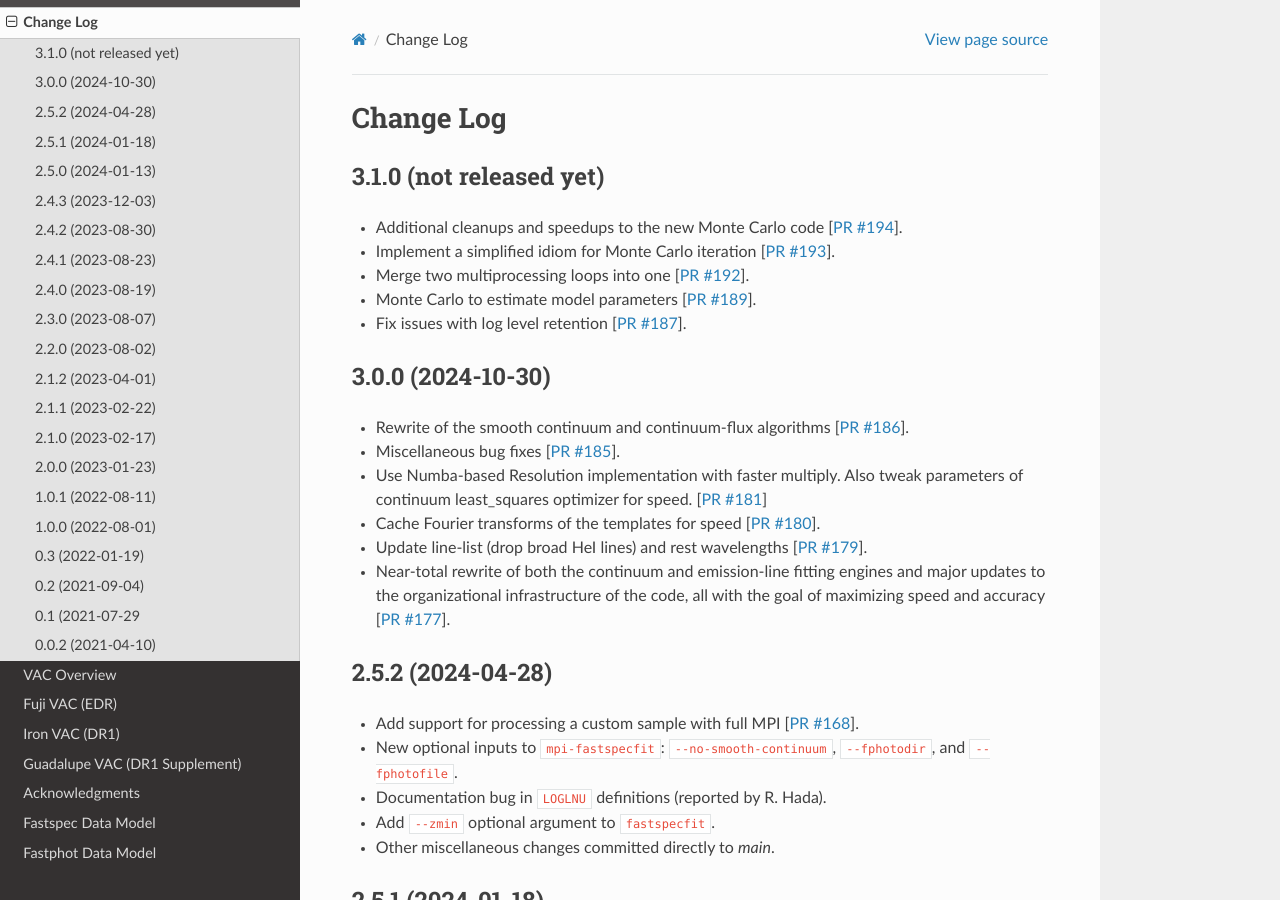
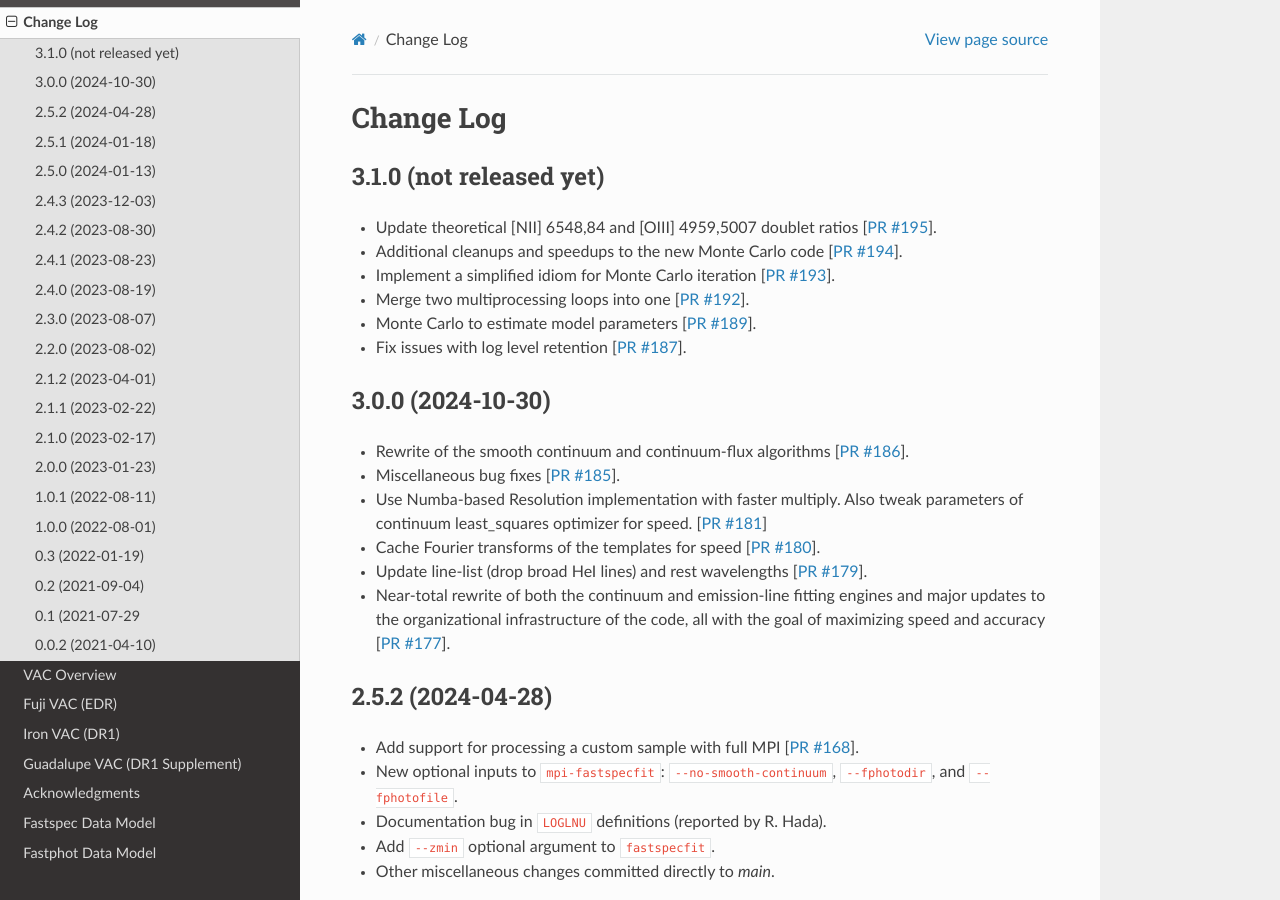
Before and after one commit to desihub/fastspecfit, a Sphinx documentation site: the page built from doc/changes.rst, in a window 1280 px wide and 900 px high. Built offline with Sphinx 7.4.7 and the Read the Docs theme 3.1.0, drawn with Linux system fonts in a browser that asks for light colours.

Commit message:
update change log [ci skip]

```diff
--- a/doc/changes.rst
+++ b/doc/changes.rst
@@ -5,6 +5,7 @@ Change Log
 3.1.0 (not released yet)
 ------------------------
 
+* Update theoretical [NII] 6548,84 and [OIII] 4959,5007 doublet ratios [`PR #195`_].
 * Additional cleanups and speedups to the new Monte Carlo code [`PR #194`_].
 * Implement a simplified idiom for Monte Carlo iteration [`PR #193`_].
 * Merge two multiprocessing loops into one [`PR #192`_].
@@ -16,6 +17,7 @@ Change Log
 .. _`PR #192`: https://github.com/desihub/fastspecfit/pull/192
 .. _`PR #193`: https://github.com/desihub/fastspecfit/pull/193
 .. _`PR #194`: https://github.com/desihub/fastspecfit/pull/194
+.. _`PR #195`: https://github.com/desihub/fastspecfit/pull/195
 
 3.0.0 (2024-10-30)
 ------------------
```
